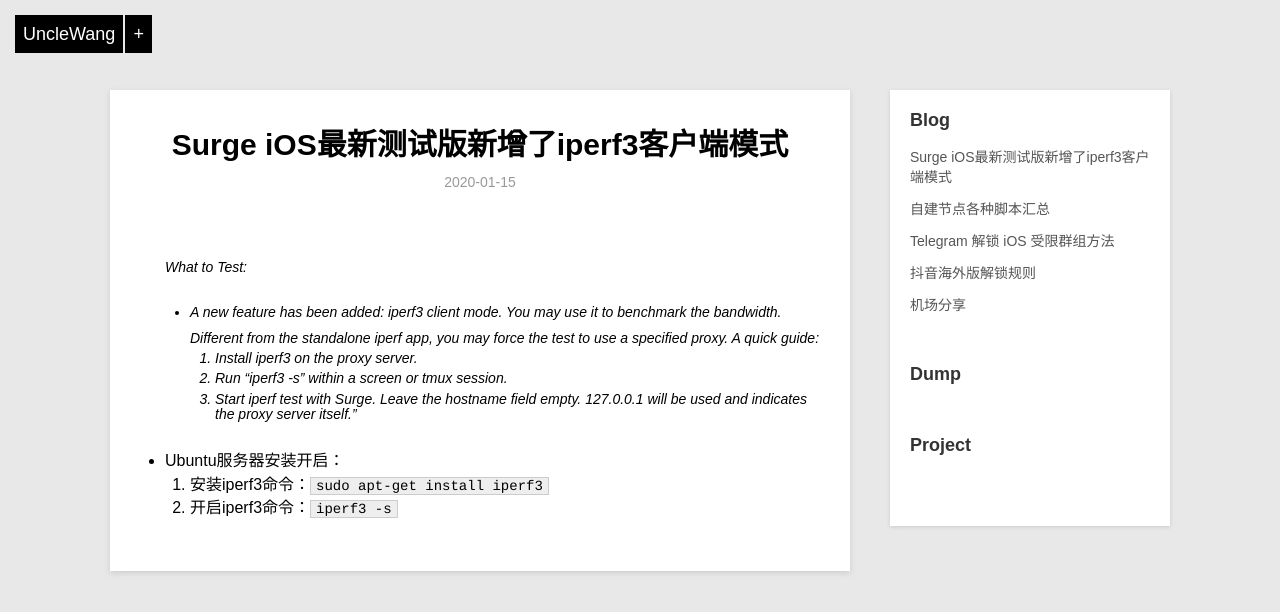
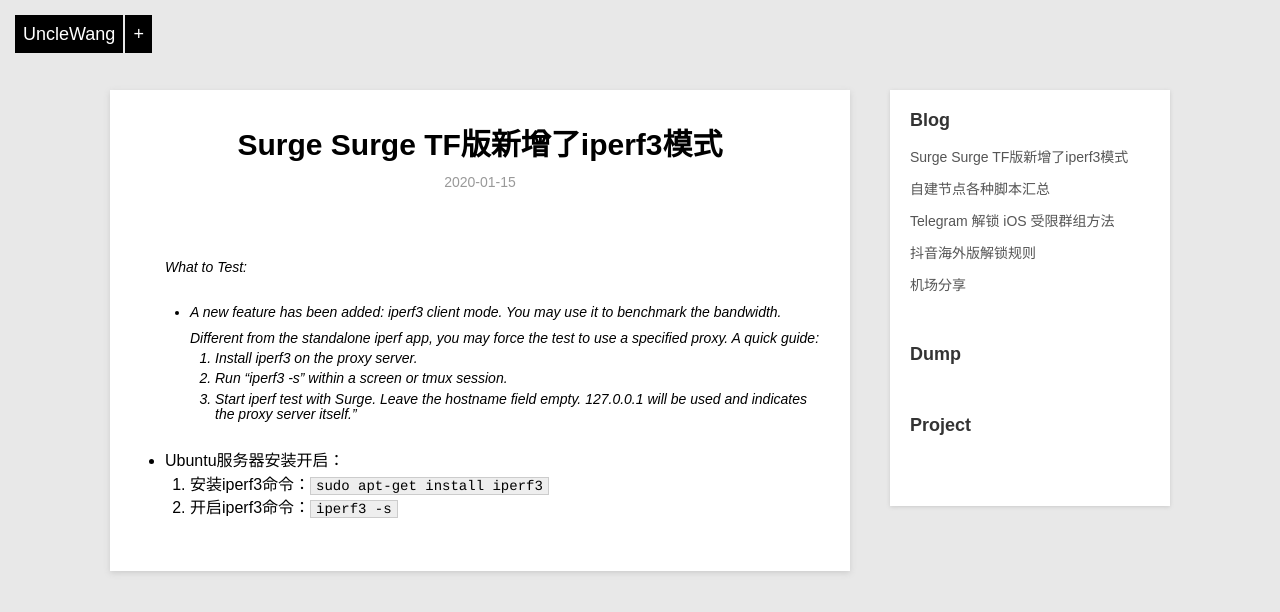
Before and after one commit to Darren-X1/Net-Door, a Jekyll site: the page built from _posts/blog/2020-1-15-iperf3.md, in a window 1280 px wide. Shown: the top 612 px of the page. Built offline with Jekyll 4.4.1, drawn with Linux system fonts in a browser that asks for light colours.

Commit message:
Update 2020-1-15-iperf3.md

```diff
--- a/_posts/blog/2020-1-15-iperf3.md
+++ b/_posts/blog/2020-1-15-iperf3.md
@@ -1,6 +1,6 @@
 ---
 layout: post
-title: Surge iOS最新测试版新增了iperf3客户端模式
+title: Surge Surge TF版新增了iperf3模式
 description: 随笔小记
 category: blog
 ---
```
